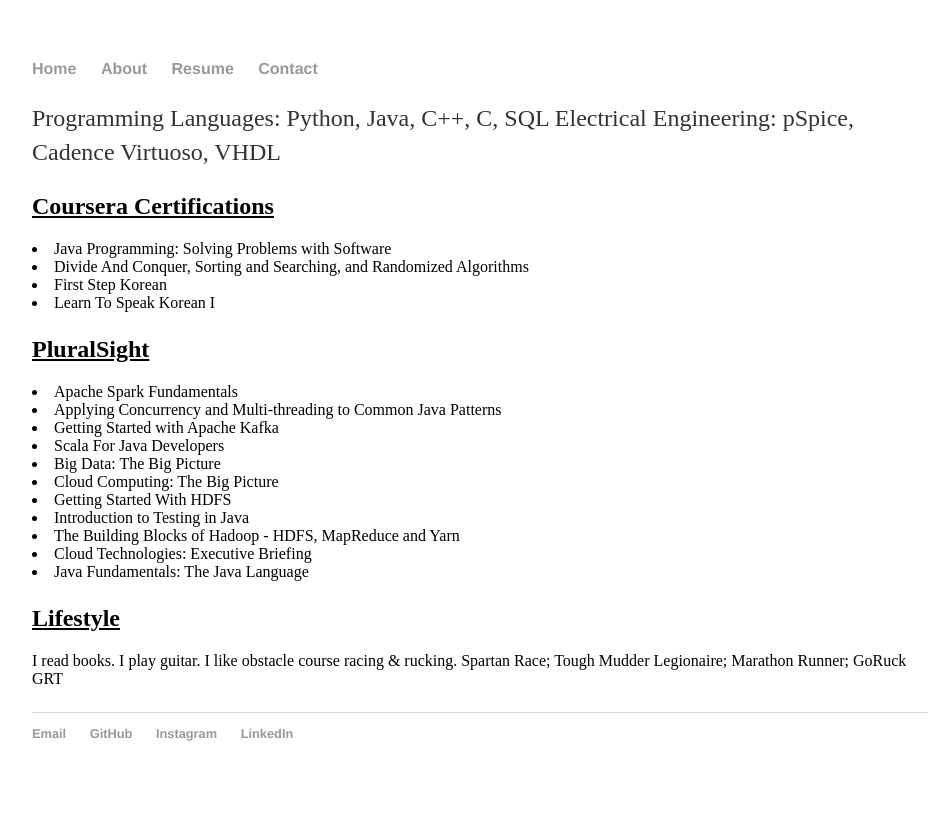
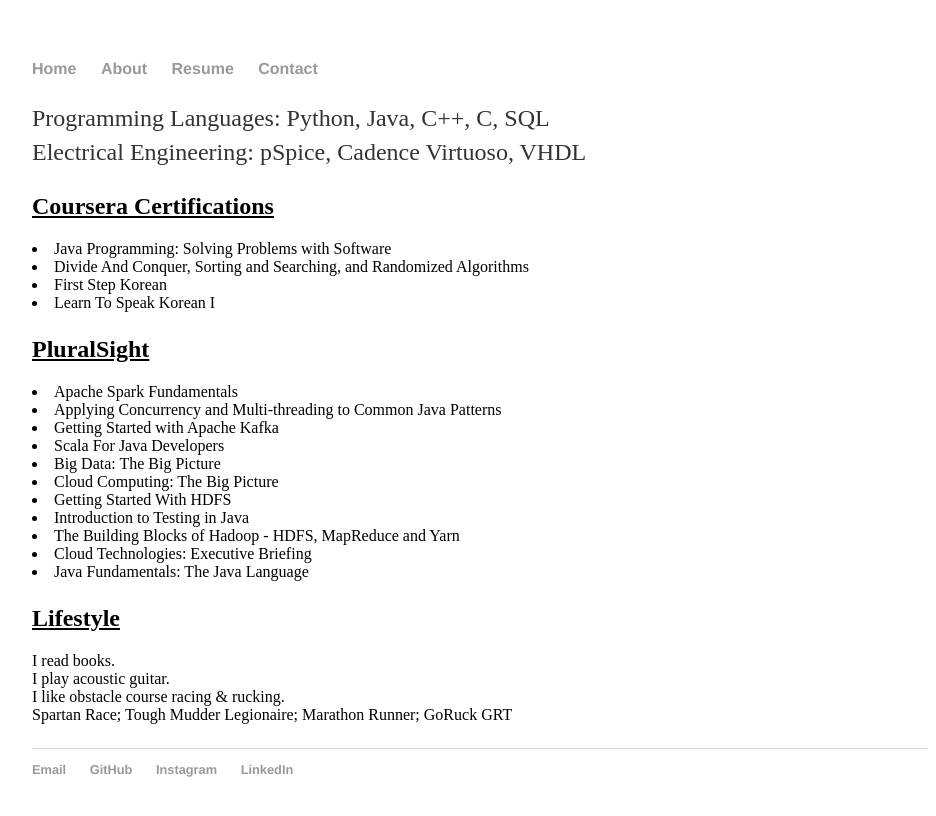
Before and after one commit to hkng248/hkng248.github.io, a Jekyll site: the page built from about/index.html, in a window 1280 px wide. Shown: the top 816 px of the page, without its empty margins (160-1096 px from the left). Built offline with Jekyll 4.4.1, drawn with Linux system fonts in a browser that asks for light colours; Markdown is read by kramdown in place of the engine named in the settings.

Commit message:
added website content

```diff
--- a/about/index.html
+++ b/about/index.html
@@ -3,7 +3,7 @@
 title: Haitai's About
 ---
 <div class="blurb">
-	<p>Programming Languages: Python, Java, C++, C, SQL
+	<p>Programming Languages: Python, Java, C++, C, SQL<br>
            Electrical Engineering: pSpice, Cadence Virtuoso, VHDL
 	</p>
 
@@ -31,10 +31,11 @@
 	<p></p>
 
 	<p><h2><u>Lifestyle</u></h2>
-		I read books.
-		I play guitar.
-		I like obstacle course racing & rucking.
-		Spartan Race; Tough Mudder Legionaire; Marathon Runner; GoRuck GRT
+		I read books. <br>
+		I play acoustic guitar. <br>
+		I like obstacle course racing & rucking. <br>
+		Spartan Race; Tough Mudder Legionaire; Marathon Runner; GoRuck GRT <br>
+
 	</p>
 
 </div><!-- /.blurb -->
--- a/index.html
+++ b/index.html
@@ -4,7 +4,10 @@
 ---
 <div class="blurb">
   <h1>Hi I'm Haitai.</h1>
-  <p>Education: Bachelors Of Science in Computer Engineering.
+  <p>
+   I'm a Software Engineer at JPMorgan Chase & Co. <br>
+   Residency: New York, New York <br>
+   Education: Bachelors Of Science in Computer Engineering. <br>
    Michigan State University Alumni 2017</p>
   <p></p>
   <p>My interests are in VLSI & mixed-signal integrated circuits, embedded systems, and
```
